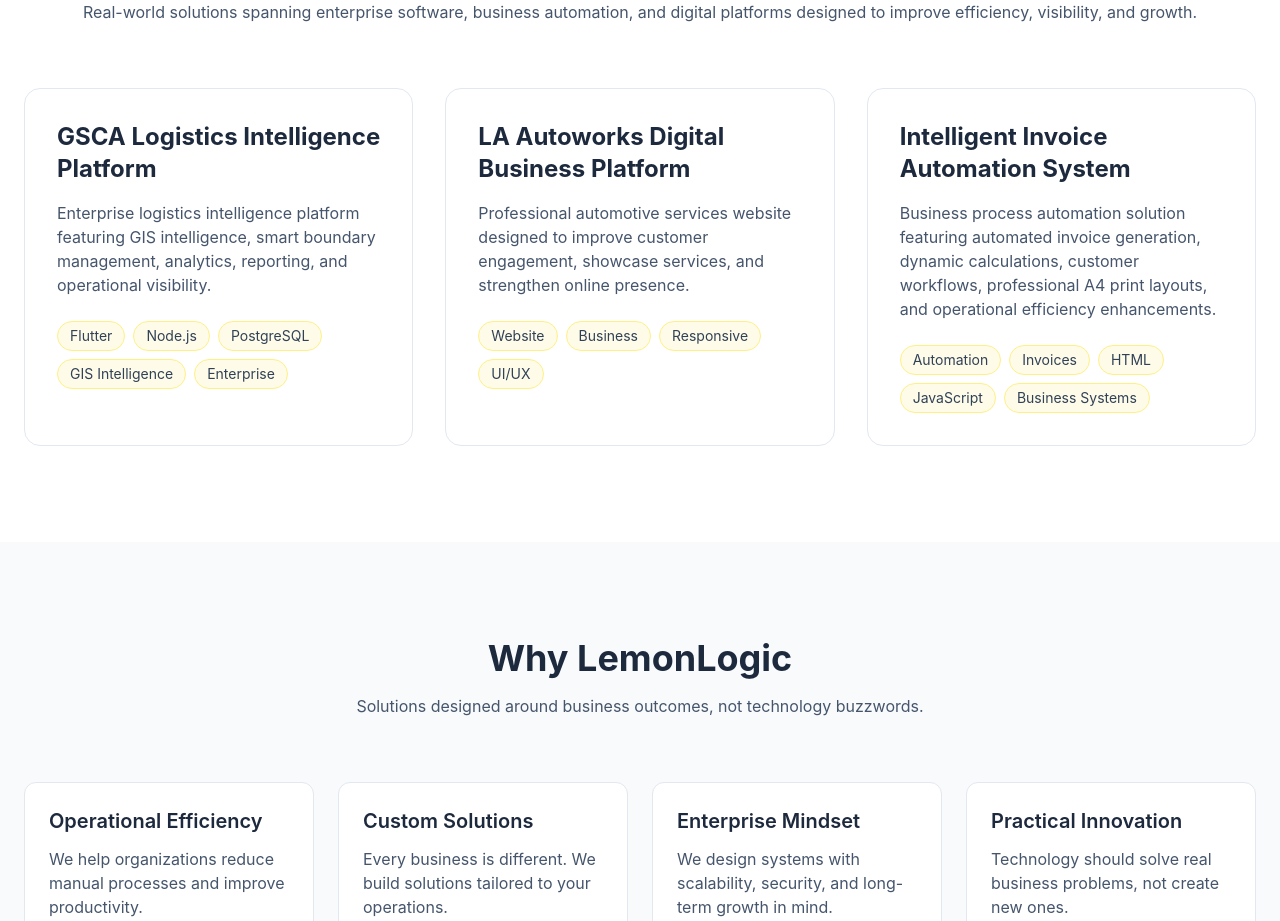
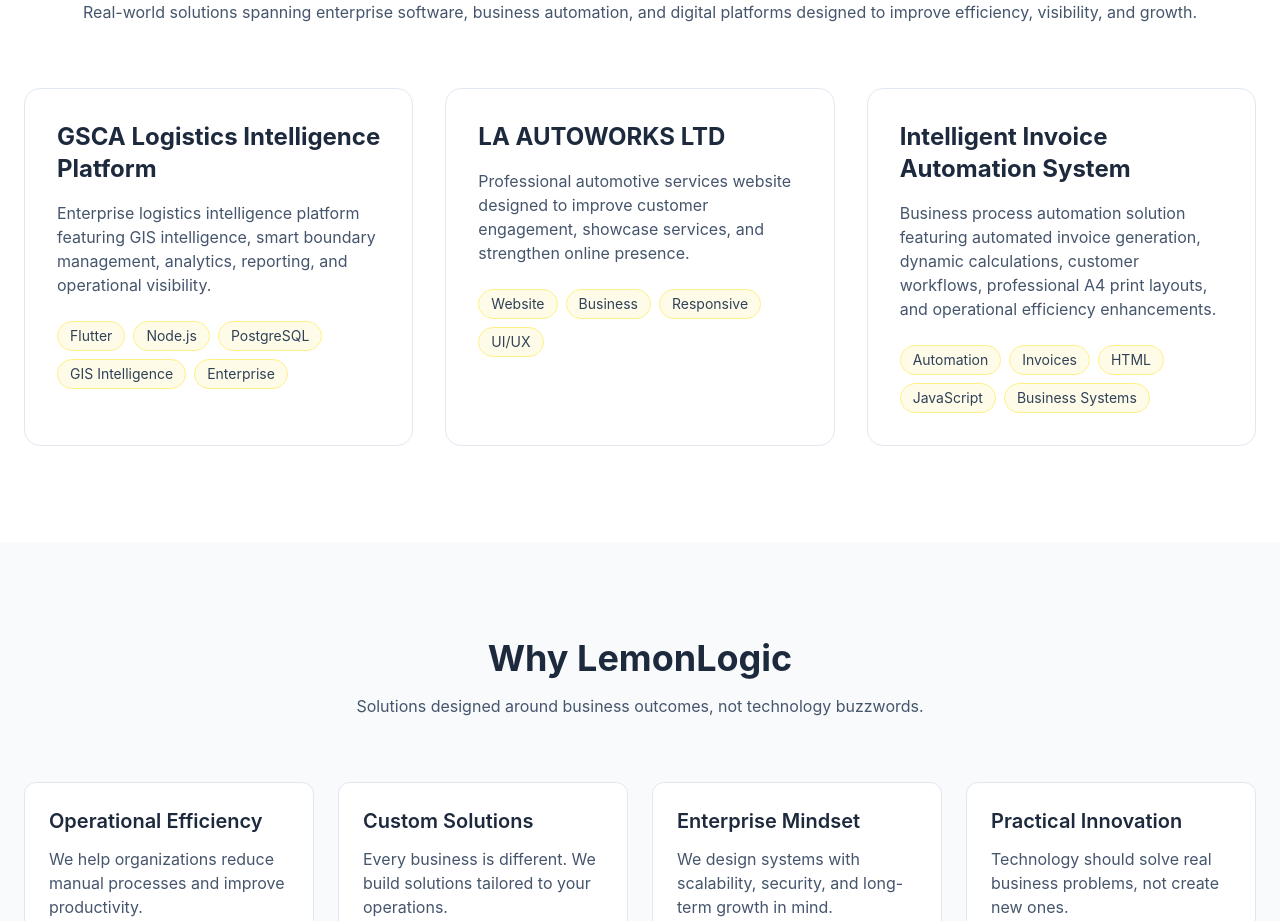
Before and after one commit to olaric8/lemonlogic-website, a React (Vite) app: page / in a window 1280 px wide. Shown: the part 1440-2361 px from the top of the page. Built offline with nearby package versions, Linux system fonts and the light colour scheme.

Commit message:
Expand featured projects portfolio

```diff
--- a/src/components/Portfolio.jsx
+++ b/src/components/Portfolio.jsx
@@ -13,7 +13,7 @@
 ],
     },
     {
-      title: "LA Autoworks Digital Business Platform",
+  title: "LA AUTOWORKS LTD",
   description:
     "Professional automotive services website designed to improve customer engagement, showcase services, and strengthen online presence.",
   tags: [
```
Lines whose indentation alone changed are shown as unchanged.
